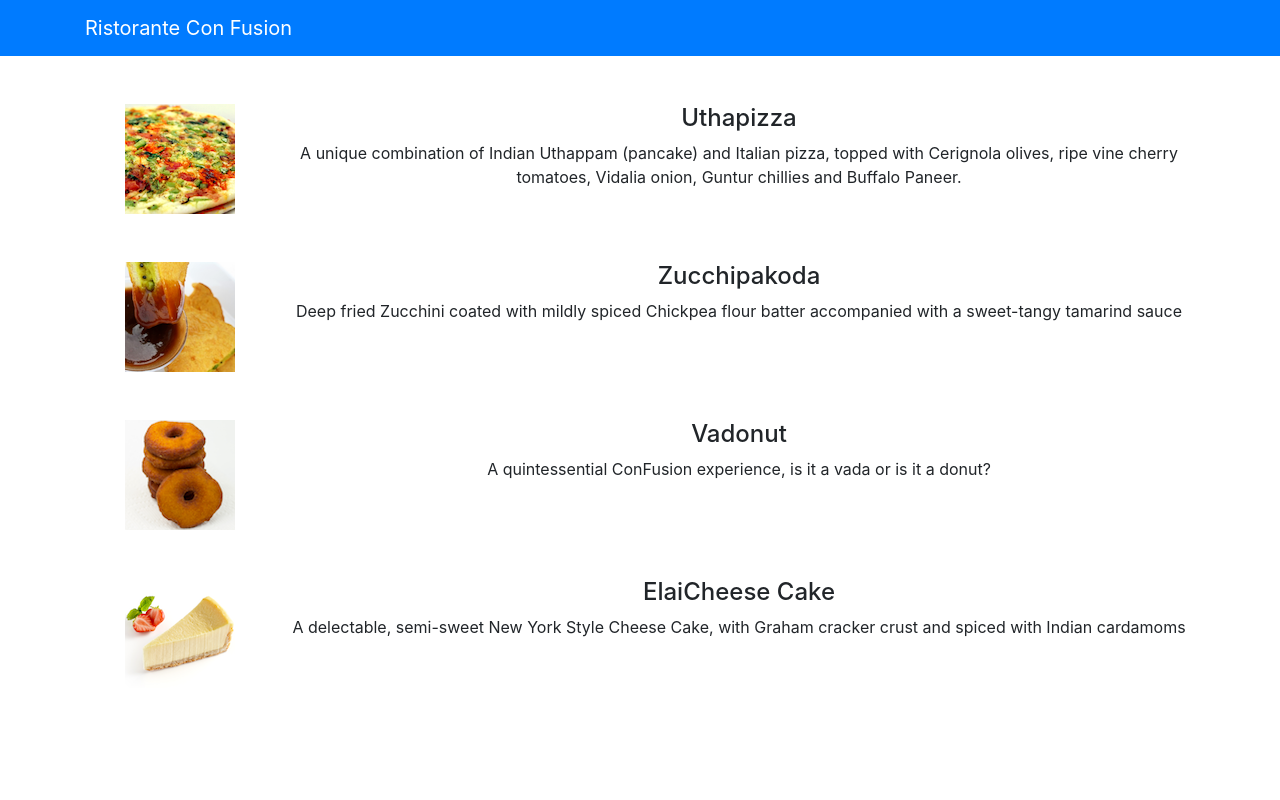
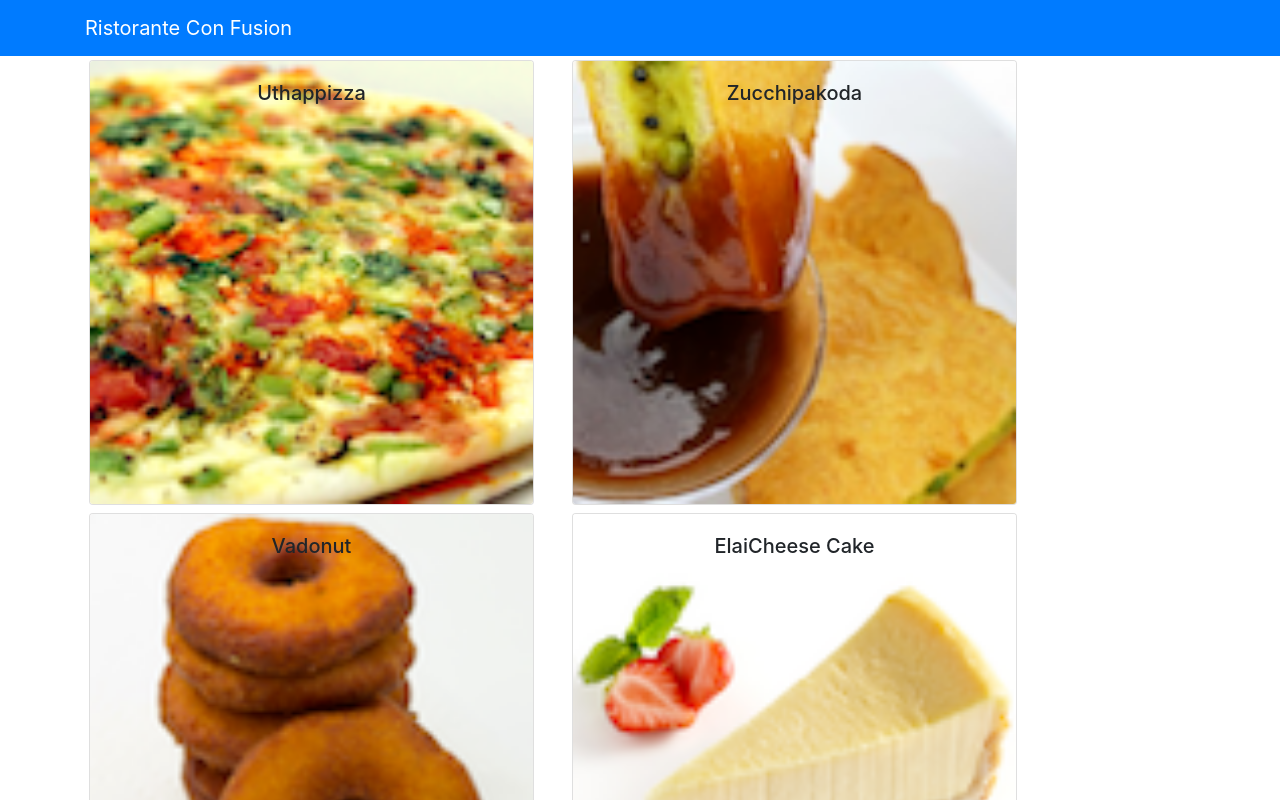
Before and after one commit to Longlhse161497/React-ConFusion, a React (Create React App) app: page / in a window 1280 px wide. Shown: the top 800 px of the page. Built offline with nearby package versions, Linux system fonts and the light colour scheme.

Commit message:
Components Part 3-2

```diff
--- a/src/App.js
+++ b/src/App.js
@@ -16,6 +16,7 @@ import Car from './Component/Car';
 import Menu from './Component/MenuComponent';
 
 import {Navbar, NavbarBrand} from 'reactstrap';
+import { DISHES } from './shared/dishes';
 
 const comment={
   date: new Date(),
@@ -30,6 +31,12 @@ const cities=['Jaipur','Jodpur','Udaipur','Pune','Chandigarh'];
 const names=cities.map((c, index)=>{return <li key={index}>{c}</li>});
 
 class App extends React.Component{
+  constructor(props){
+    super(props);
+    this.state={
+      dishes: DISHES
+    }
+  }
   render(){
     return(
       <div className="App">
@@ -38,7 +45,7 @@ class App extends React.Component{
             <NavbarBrand href="/">Ristorante Con Fusion</NavbarBrand>
           </div>
         </Navbar>
-        <Menu></Menu>
+        <Menu dishes={this.state.dishes}></Menu>
         {/* <Comment date={comment.date} text={comment.text} author={comment.author}></Comment> */}
         {/* <Account/> */}
         {/*<Store/>
--- a/src/Component/MenuComponent.js
+++ b/src/Component/MenuComponent.js
@@ -1,70 +1,55 @@
 import React, { Component } from "react";
 import { Media } from "reactstrap";
+import { Card, CardImg, CardImgOverlay, CardText, CardBody, CardTitle } from "reactstrap";
 
-class Menu extends Component{
-    constructor(props){
+class Menu extends Component {
+  constructor(props) {
     super(props);
-        this.state={
-            dishes:[
-                {
-                    id:0,
-                    name: 'Uthapizza',
-                    image: 'assets/images/uthappizza.png',
-                    category: 'main',
-                    label: 'Hot',
-                    price: '4.99',
-                    description: 'A unique combination of Indian Uthappam (pancake) and Italian pizza, topped with Cerignola olives, ripe vine cherry tomatoes, Vidalia onion, Guntur chillies and Buffalo Paneer.'},
-                {
-                    id: 1,
-                    name:'Zucchipakoda',
-                    image: 'assets/images/zucchipakoda.png',
-                    category: 'appetizer',
-                    label:'',
-                    price:'1.99',
-                    description:'Deep fried Zucchini coated with mildly spiced Chickpea flour batter accompanied with a sweet-tangy tamarind sauce'},
-                {
-                    id: 2,
-                    name:'Vadonut',
-                    image: 'assets/images/vadonut.png',
-                    category: 'appetizer',
-                    label:'New',
-                    price:'1.99',
-                    description:'A quintessential ConFusion experience, is it a vada or is it a donut?'},
-                {
-                    id: 3,
-                    name:'ElaiCheese Cake',
-                    image: 'assets/images/elaicheesecake.png',
-                    category: 'dessert',
-                    label:'',
-                    price:'2.99',
-                    description:'A delectable, semi-sweet New York Style Cheese Cake, with Graham cracker crust and spiced with Indian cardamoms'}
-
-            ]
+    this.state = {
+      selectedDish: null
     }
   }
-    render(){
-        const menu = this.state.dishes.map((dish) => {
+  onDishSelect(dish) {
+    this.setState({ selectedDish: dish });
+  }
+  renderDish(dish) {
+    if (dish != null)
       return (
-              <div key={dish.id} className="col-12 mt-5">
-                <Media tag="li">
-                  <Media left middle>
-                      <Media object src={dish.image} alt={dish.name} />
-                  </Media>
-                  <Media body className="ml-5">
-                    <Media heading>{dish.name}</Media>
-                    <p>{dish.description}</p>
-                  </Media>
-                </Media>
+        <Card>
+          <CardImg top src={dish.image}></CardImg>
+          <CardBody>
+            <CardTitle>{dish.name}</CardTitle>
+            <CardTitle>{dish.description}</CardTitle>
+          </CardBody>
+        </Card>
+      );
+    else
+      return (
+        <div></div>
+      );
+  }
+  render() {
+    const menu = this.props.dishes.map((dish) => {
+      return (
+        <div className="col-12 col-md-5 m-1">
+          <Card key={dish.id} onClick={() => this.onDishSelect(dish)}>
+            <CardImg width="100%" src={dish.image} alt={dish.name}></CardImg>
+            <CardImgOverlay>
+              <CardTitle>{dish.name}</CardTitle>
+            </CardImgOverlay>
+          </Card>
         </div>
       );
     });
-
     return (
       <div className="container">
         <div className="row">
-              <Media list>
           {menu}
-              </Media>
+        </div>
+        <div className="row">
+          <div className="col-12 col-md-5 m-1">
+            {this.renderDish(this.state.selectedDish)}
+          </div>
         </div>
       </div>
     );
--- /dev/null
+++ b/src/shared/dishes.js
@@ -0,0 +1,187 @@
+export const DISHES =
+    [
+        {
+            id: 0,
+            name: 'Uthappizza',
+            image: 'assets/images/uthappizza.png',
+            category: 'mains',
+            label: 'Hot',
+            price: '4.99',
+            description: 'A unique combination of Indian Uthappam (pancake) and Italian pizza, topped with Cerignola olives, ripe vine cherry tomatoes, Vidalia onion, Guntur chillies and Buffalo Paneer.',
+            comments: [
+                {
+                    id: 0,
+                    rating: 5,
+                    comment: "Imagine all the eatables, living in conFusion!",
+                    author: "John Lemon",
+                    date: "2012-10-16T17:57:28.556094Z"
+                },
+                {
+                    id: 1,
+                    rating: 4,
+                    comment: "Sends anyone to heaven, I wish I could get my mother-in-law to eat it!",
+                    author: "Paul McVites",
+                    date: "2014-09-05T17:57:28.556094Z"
+                },
+                {
+                    id: 2,
+                    rating: 3,
+                    comment: "Eat it, just eat it!",
+                    author: "Michael Jaikishan",
+                    date: "2015-02-13T17:57:28.556094Z"
+                },
+                {
+                    id: 3,
+                    rating: 4,
+                    comment: "Ultimate, Reaching for the stars!",
+                    author: "Ringo Starry",
+                    date: "2013-12-02T17:57:28.556094Z"
+                },
+                {
+                    id: 4,
+                    rating: 2,
+                    comment: "It's your birthday, we're gonna party!",
+                    author: "25 Cent",
+                    date: "2011-12-02T17:57:28.556094Z"
+                }
+            ]
+        },
+        {
+            id: 1,
+            name: 'Zucchipakoda',
+            image: 'assets/images/zucchipakoda.png',
+            category: 'appetizer',
+            label: '',
+            price: '1.99',
+            description: 'Deep fried Zucchini coated with mildly spiced Chickpea flour batter accompanied with a sweet-tangy tamarind sauce',
+            comments: [
+                {
+                    id: 0,
+                    rating: 5,
+                    comment: "Imagine all the eatables, living in conFusion!",
+                    author: "John Lemon",
+                    date: "2012-10-16T17:57:28.556094Z"
+                },
+                {
+                    id: 1,
+                    rating: 4,
+                    comment: "Sends anyone to heaven, I wish I could get my mother-in-law to eat it!",
+                    author: "Paul McVites",
+                    date: "2014-09-05T17:57:28.556094Z"
+                },
+                {
+                    id: 2,
+                    rating: 3,
+                    comment: "Eat it, just eat it!",
+                    author: "Michael Jaikishan",
+                    date: "2015-02-13T17:57:28.556094Z"
+                },
+                {
+                    id: 3,
+                    rating: 4,
+                    comment: "Ultimate, Reaching for the stars!",
+                    author: "Ringo Starry",
+                    date: "2013-12-02T17:57:28.556094Z"
+                },
+                {
+                    id: 4,
+                    rating: 2,
+                    comment: "It's your birthday, we're gonna party!",
+                    author: "25 Cent",
+                    date: "2011-12-02T17:57:28.556094Z"
+                }
+            ]
+        },
+        {
+            id: 2,
+            name: 'Vadonut',
+            image: 'assets/images/vadonut.png',
+            category: 'appetizer',
+            label: 'New',
+            price: '1.99',
+            description: 'A quintessential ConFusion experience, is it a vada or is it a donut?',
+            comments: [
+                {
+                    id: 0,
+                    rating: 5,
+                    comment: "Imagine all the eatables, living in conFusion!",
+                    author: "John Lemon",
+                    date: "2012-10-16T17:57:28.556094Z"
+                },
+                {
+                    id: 1,
+                    rating: 4,
+                    comment: "Sends anyone to heaven, I wish I could get my mother-in-law to eat it!",
+                    author: "Paul McVites",
+                    date: "2014-09-05T17:57:28.556094Z"
+                },
+                {
+                    id: 2,
+                    rating: 3,
+                    comment: "Eat it, just eat it!",
+                    author: "Michael Jaikishan",
+                    date: "2015-02-13T17:57:28.556094Z"
+                },
+                {
+                    id: 3,
+                    rating: 4,
+                    comment: "Ultimate, Reaching for the stars!",
+                    author: "Ringo Starry",
+                    date: "2013-12-02T17:57:28.556094Z"
+                },
+                {
+                    id: 4,
+                    rating: 2,
+                    comment: "It's your birthday, we're gonna party!",
+                    author: "25 Cent",
+                    date: "2011-12-02T17:57:28.556094Z"
+                }
+            ]
+        },
+        {
+            id: 3,
+            name: 'ElaiCheese Cake',
+            image: 'assets/images/elaicheesecake.png',
+            category: 'dessert',
+            label: '',
+            price: '2.99',
+            description: 'A delectable, semi-sweet New York Style Cheese Cake, with Graham cracker crust and spiced with Indian cardamoms',
+            comments: [
+                {
+                    id: 0,
+                    rating: 5,
+                    comment: "Imagine all the eatables, living in conFusion!",
+                    author: "John Lemon",
+                    date: "2012-10-16T17:57:28.556094Z"
+                },
+                {
+                    id: 1,
+                    rating: 4,
+                    comment: "Sends anyone to heaven, I wish I could get my mother-in-law to eat it!",
+                    author: "Paul McVites",
+                    date: "2014-09-05T17:57:28.556094Z"
+                },
+                {
+                    id: 2,
+                    rating: 3,
+                    comment: "Eat it, just eat it!",
+                    author: "Michael Jaikishan",
+                    date: "2015-02-13T17:57:28.556094Z"
+                },
+                {
+                    id: 3,
+                    rating: 4,
+                    comment: "Ultimate, Reaching for the stars!",
+                    author: "Ringo Starry",
+                    date: "2013-12-02T17:57:28.556094Z"
+                },
+                {
+                    id: 4,
+                    rating: 2,
+                    comment: "It's your birthday, we're gonna party!",
+                    author: "25 Cent",
+                    date: "2011-12-02T17:57:28.556094Z"
+                }
+            ]
+        }
+    ];
```
Also changed, not shown: src/Component/Garage.js (+8 -8 lines). Lines whose indentation alone changed are shown as unchanged.
